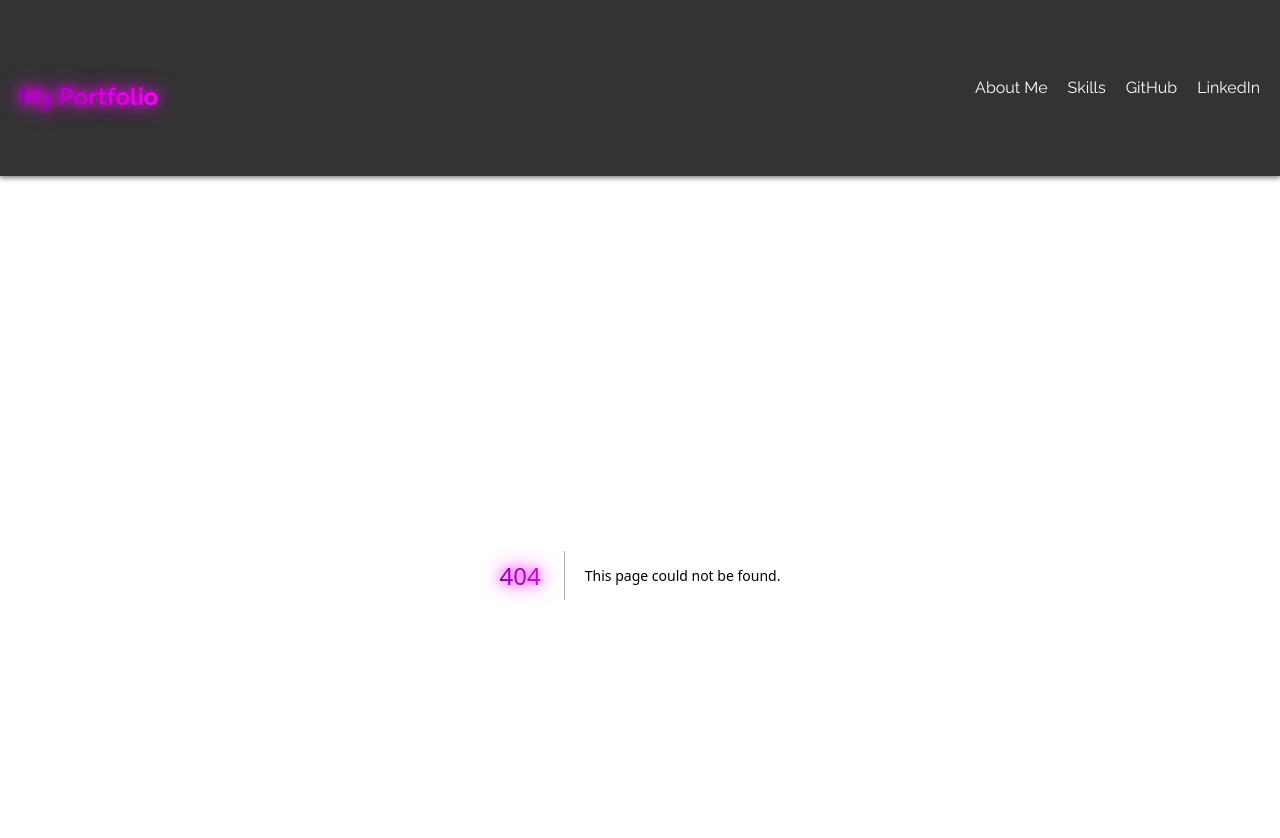
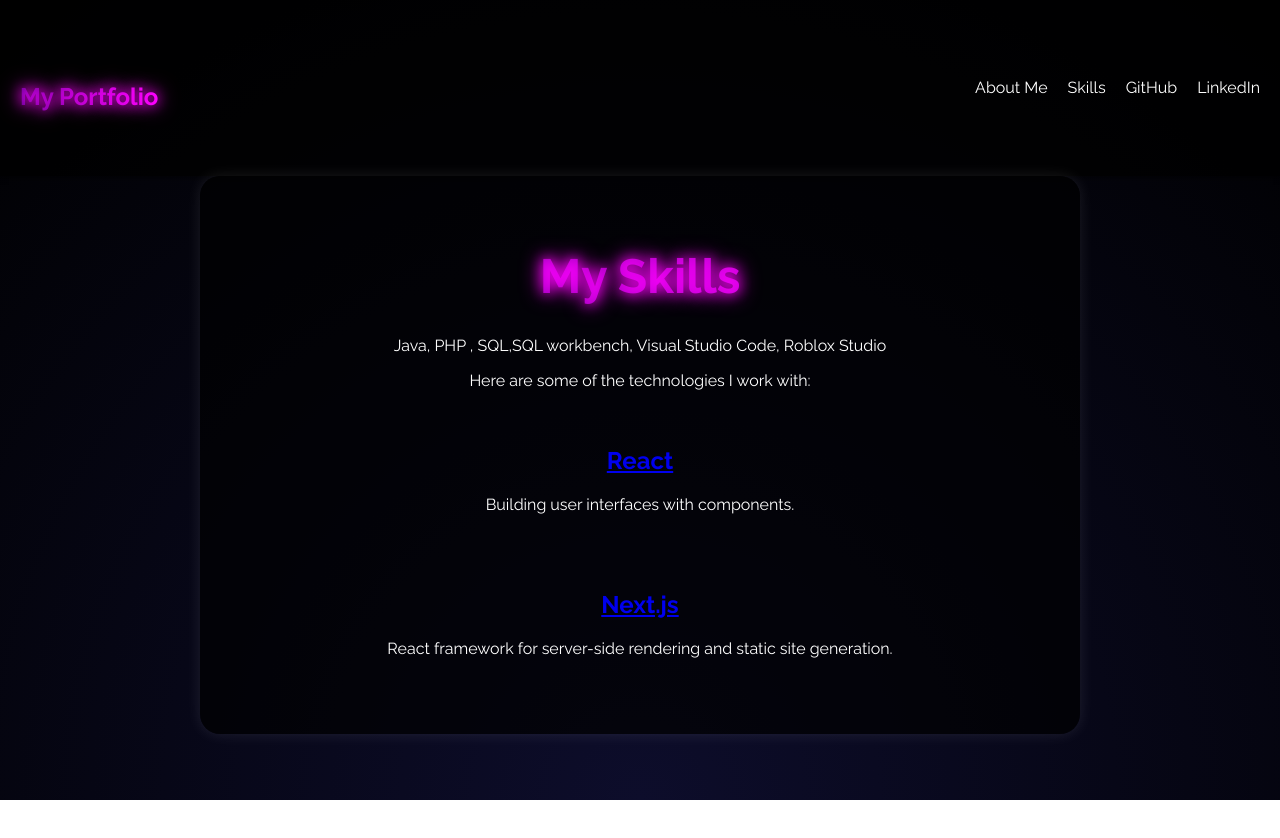
Before and after one commit to osmel122/osmelsportfolio, a Next.js app: page /skills in a window 1280 px wide. Before the commit this address had no page. Shown: the top 838 px of the page. After the commit the page ends 800 px from the top, so only its background shows below. Built offline with nearby package versions, Linux system fonts and the light colour scheme.

Commit message:
updated alot of stuff like chatbox,scroll,skills page

```diff
--- /dev/null
+++ b/pages/skills.js
@@ -0,0 +1,38 @@
+// pages/skills.js
+import Head from 'next/head';
+import styles from '../styles/Skills.module.css';
+
+const Skills = () => {
+  return (
+    <div className={styles.container}>
+      <Head>
+        <title>My Skills</title>
+        <meta name="description" content="Skills and technologies I use." />
+      </Head>
+      <h1>My Skills</h1>
+      <p> Java, PHP , SQL,SQL workbench, Visual Studio Code, Roblox Studio</p>
+      <p>Here are some of the technologies I work with:</p>
+      <div className={styles.skillsContainer}>
+        <div className={styles.skill}>
+          <h2>
+            <a href="https://reactjs.org/" target="_blank" rel="noopener noreferrer">
+              React
+            </a>
+          </h2>
+          <p>Building user interfaces with components.</p>
+        </div>
+        <div className={styles.skill}>
+          <h2>
+            <a href="https://nextjs.org/" target="_blank" rel="noopener noreferrer">
+              Next.js
+            </a>
+          </h2>
+          <p>React framework for server-side rendering and static site generation.</p>
+        </div>
+        {}
+      </div>
+    </div>
+  );
+};
+
+export default Skills;
--- a/styles/Chatbox.module.css
+++ b/styles/Chatbox.module.css
@@ -16,7 +16,7 @@
   }
 
   .botMessage {
-    background-color: #f1f1f1;
+    background-color: #3a1de3;
     padding: 8px;
     border-radius: 4px;
     margin: 5px 0;
--- a/styles/Home.module.css
+++ b/styles/Home.module.css
@@ -1,4 +1,3 @@
-/* styles/Home.module.css */
 .container {
   max-width: 800px;
   margin: 0 auto;
@@ -7,15 +6,17 @@
   background-color: rgba(0, 0, 0, 0.7);
   border-radius: 20px;
   box-shadow: 0 0 15px rgba(255, 255, 255, 0.1);
+  min-height: 100vh;
+  overflow-y: auto;
 }
 
-
+.glowHeading {
   font-size: 3rem;
   background: linear-gradient(90deg, #4b0082, #ff00ff);
   -webkit-background-clip: text;
   -webkit-text-fill-color: transparent;
   animation: glow 3s infinite alternate;
-
+}
 
 @keyframes glow {
   from {
@@ -25,6 +26,12 @@
     text-shadow: 0 0 20px #ff00ff, 0 0 30px #ff00ff;
   }
 }
+
+.section {
+  padding: 40px 20px;
+  color: #fff;
+}
+
 .chatbox {
   border: 2px solid #4CAF50;
   border-radius: 10px;
@@ -71,3 +78,8 @@
 .chatbox button:hover {
   background-color: #45a049;
 }
+
+/* styles/Home.module.css */
+.scrollContainer {
+  scroll-behavior: smooth;
+}
--- /dev/null
+++ b/styles/Skills.module.css
@@ -0,0 +1,25 @@
+.container {
+    max-width: 800px;
+    margin: 0 auto;
+    padding: 40px;
+    text-align: center;
+    background-color: rgba(0, 0, 0, 0.7);
+    border-radius: 20px;
+    box-shadow: 0 0 15px rgba(255, 255, 255, 0.1);
+  }
+
+  .skillsContainer {
+    display: flex;
+    justify-content: center;
+    flex-wrap: wrap;
+  }
+
+  .skill {
+    margin: 20px;
+    text-align: center;
+  }
+
+  .skillImage {
+    width: 100px; /* Adjust size as needed */
+    height: auto;
+  }
--- a/styles/globals.css
+++ b/styles/globals.css
@@ -26,3 +26,10 @@ h1 {
     text-shadow: 0 0 20px #ff00ff, 0 0 30px #ff00ff;
   }
 }
+/* styles/globals.css */
+html,body {
+  height: 100%; /* Ensures the body takes the full height of the viewport */
+  margin: 0;    /* Resets default margin */
+  scroll-behavior: smooth;
+  overflow-y: auto !important;
+}
```
Also changed, not shown: pages/index.js (+22 -6 lines), 1 other file (tests, documents, lock files or other folders).
